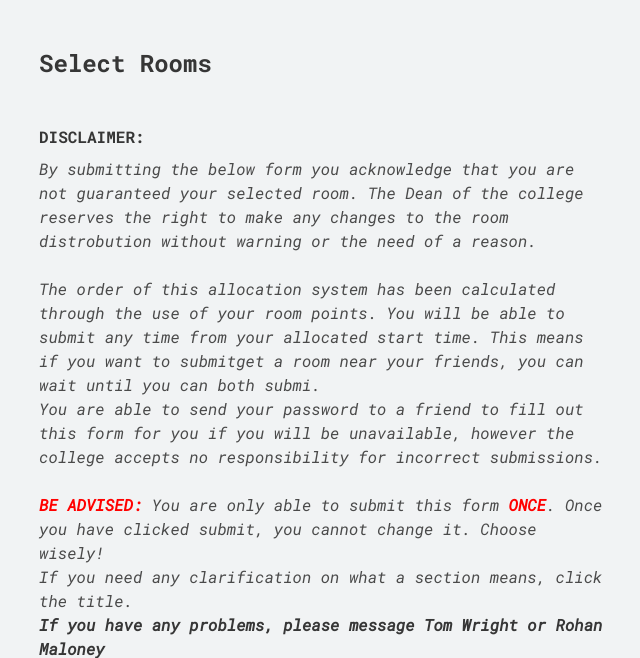
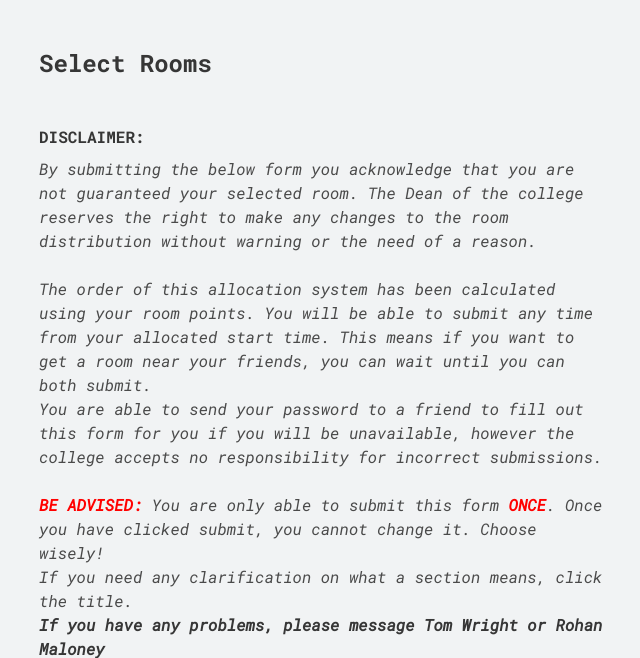
Before and after one commit to Baxter-College/College-Room-Allocation, a Flask app: template templates/select.html in a window 1280 px wide. Shown: the part 52-710 px from the top of the page, without its empty margins (317-957 px from the left). Run offline with Flask 2, Linux system fonts and the light colour scheme; the template is opened without the code that fills it, so the values that code supplies are empty; parts of the project's set-up code (start-up, migrations or seed data) failed here and were passed over; some libraries are stand-ins or nearby versions.

Commit message:
Spelling errors

```diff
--- a/templates/select.html
+++ b/templates/select.html
@@ -7,14 +7,14 @@
         <br />
         <label class="label">DISCLAIMER:</label>
         <p>
-          <i
-            >By submitting the below form you acknowledge that you are not guaranteed your selected room.
-            The Dean of the college reserves the right to make any changes to the room distrobution without warning
+          <i>
+            By submitting the below form you acknowledge that you are not guaranteed your selected room.
+            The Dean of the college reserves the right to make any changes to the room distribution without warning
             or the need of a reason.<br><br>
 
-            The order of this allocation system has been calculated through the use of
+            The order of this allocation system has been calculated using
             your room points. You will be able to submit any time from your allocated start time.
-            This means if you want to submitget a room near your friends, you can wait until you can both submi.
+            This means if you want to get a room near your friends, you can wait until you can both submit.
             <br>You are able to send your password to a friend to fill out this form for you if you
             will be unavailable, however the college accepts no responsibility for incorrect submissions.
             <br><br>
@@ -22,7 +22,7 @@
             Once you have clicked submit, you cannot change it. Choose wisely!
             <br>If you need any clarification on what a section means, click the title.
             <br> <strong>If you have any problems, please message Tom Wright or Rohan Maloney</strong>
-            </i>
+          </i>
         </p>
       </div>
     </div>
```
